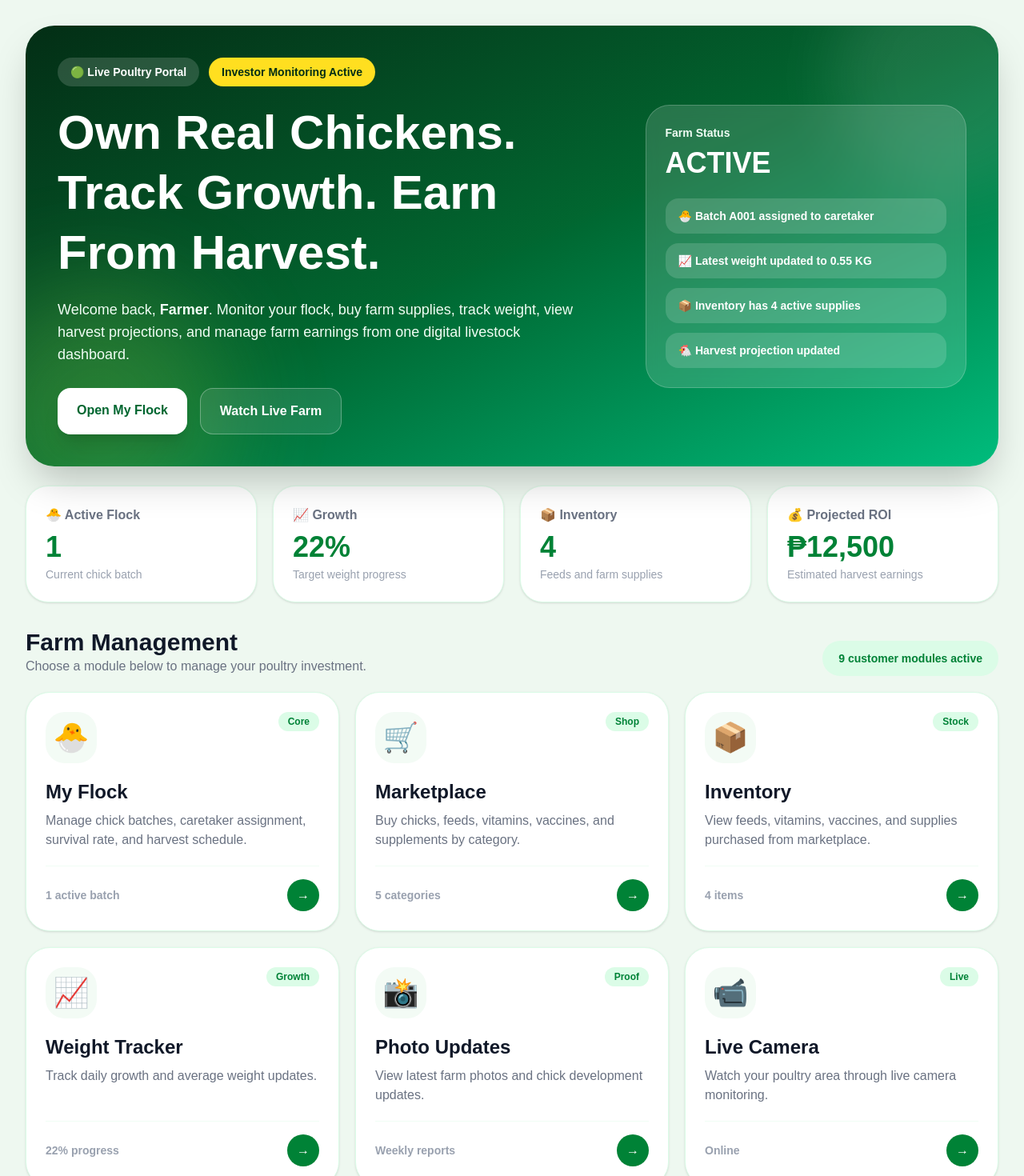
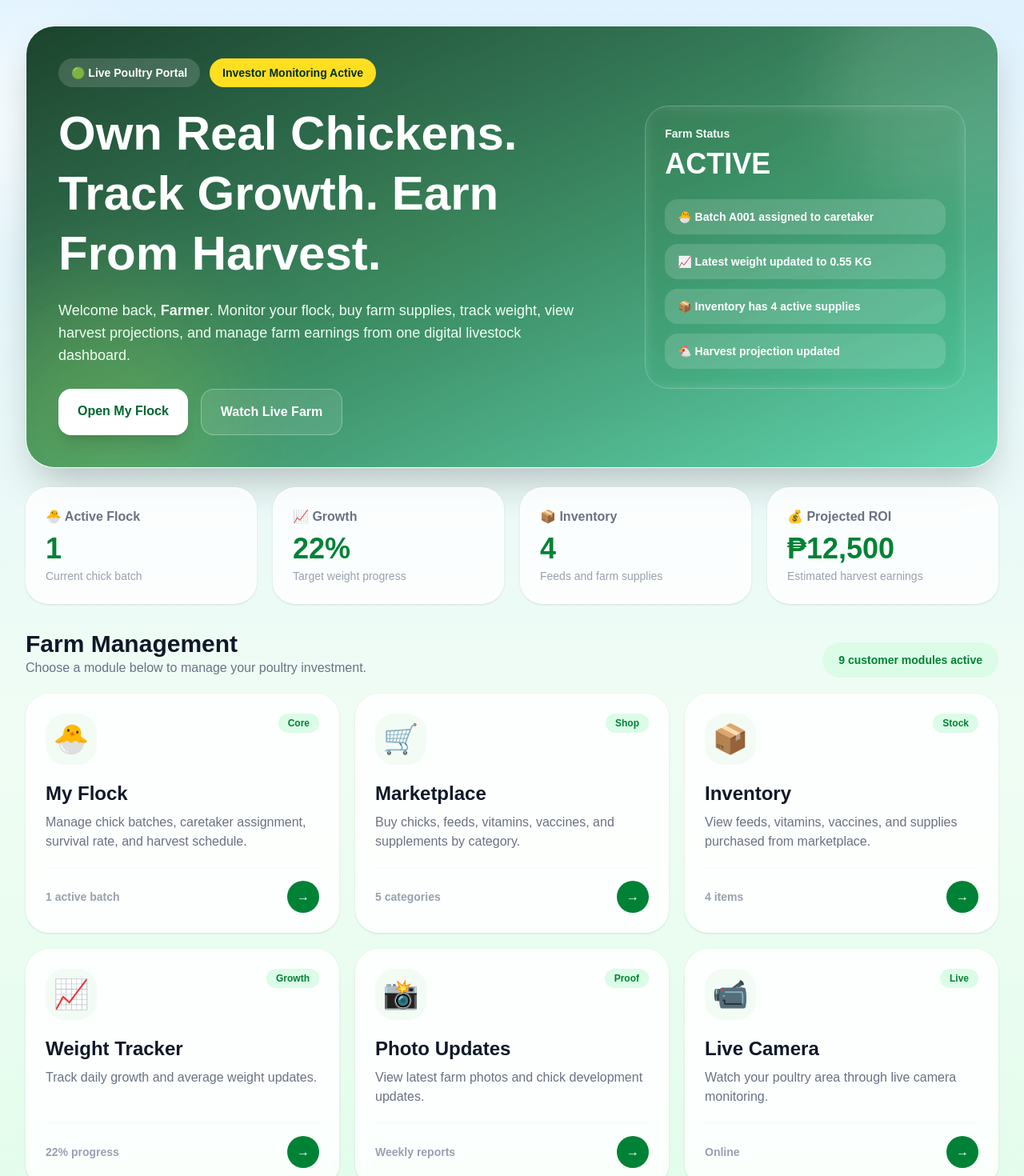
Before and after one commit to tinaleung74-blip/farmconnect-live, a Next.js app: page /customer/dashboard in a window 1280 px wide. Shown: the top 1470 px of the page at 80% size. Built offline with nearby package versions, Linux system fonts and the light colour scheme.

Commit message:
add farm landscape dashboard background

```diff
--- a/app/customer/dashboard/page.tsx
+++ b/app/customer/dashboard/page.tsx
@@ -97,9 +97,17 @@ export default function DashboardPage() {
   }, []);
 
   return (
-    <main className="min-h-screen bg-[#eef8f0] p-4 md:p-8">
-      <div className="mx-auto max-w-7xl">
-        <section className="relative overflow-hidden rounded-[36px] bg-gradient-to-br from-green-950 via-green-800 to-emerald-500 p-7 md:p-10 text-white shadow-2xl">
+    <main className="relative min-h-screen overflow-hidden bg-gradient-to-b from-sky-100 via-green-50 to-green-100 p-4 md:p-8">
+      <div className="pointer-events-none absolute left-[-80px] top-10 h-56 w-56 rounded-full bg-white/80 blur-3xl" />
+      <div className="pointer-events-none absolute right-10 top-24 h-64 w-64 rounded-full bg-white/70 blur-3xl" />
+      <div className="pointer-events-none absolute left-1/3 top-48 h-40 w-40 rounded-full bg-yellow-100/70 blur-3xl" />
+
+      <div className="pointer-events-none absolute bottom-0 left-[-10%] h-72 w-[120%] rounded-t-[100%] bg-green-300/40" />
+      <div className="pointer-events-none absolute bottom-0 left-[-20%] h-52 w-[140%] rounded-t-[100%] bg-green-500/20" />
+
+      <div className="relative z-10 mx-auto max-w-7xl">
+        <section className="relative overflow-hidden rounded-[36px] border border-white/40 bg-white/20 p-7 text-white shadow-2xl backdrop-blur-xl md:p-10">
+          <div className="absolute inset-0 bg-gradient-to-br from-green-950/90 via-green-800/75 to-emerald-500/60" />
           <div className="absolute right-[-80px] top-[-80px] h-72 w-72 rounded-full bg-white/10 blur-2xl" />
           <div className="absolute bottom-[-90px] left-[-70px] h-80 w-80 rounded-full bg-lime-300/20 blur-3xl" />
 
@@ -170,7 +178,7 @@ export default function DashboardPage() {
           ].map(([label, value, note]) => (
             <div
               key={label}
-              className="rounded-[28px] border border-green-100 bg-white p-6 shadow-sm"
+              className="rounded-[28px] border border-white/70 bg-white/80 p-6 shadow-sm backdrop-blur"
             >
               <p className="font-bold text-gray-500">{label}</p>
               <h2 className="mt-2 text-4xl font-black text-green-700">
@@ -181,7 +189,7 @@ export default function DashboardPage() {
           ))}
         </section>
 
-        <section className="mt-8 mb-5 flex flex-col justify-between gap-3 md:flex-row md:items-end">
+        <section className="mb-5 mt-8 flex flex-col justify-between gap-3 md:flex-row md:items-end">
           <div>
             <h2 className="text-3xl font-black text-gray-900">
               Farm Management
@@ -201,7 +209,7 @@ export default function DashboardPage() {
             <Link
               key={card.title}
               href={card.href}
-              className="group rounded-[30px] border border-green-100 bg-white p-6 shadow-sm transition hover:-translate-y-1 hover:shadow-xl"
+              className="group rounded-[30px] border border-white/70 bg-white/85 p-6 shadow-sm backdrop-blur transition hover:-translate-y-1 hover:shadow-xl"
             >
               <div className="mb-5 flex items-start justify-between">
                 <div className="grid h-16 w-16 place-items-center rounded-3xl bg-[#f3fbf5] text-4xl">
```
